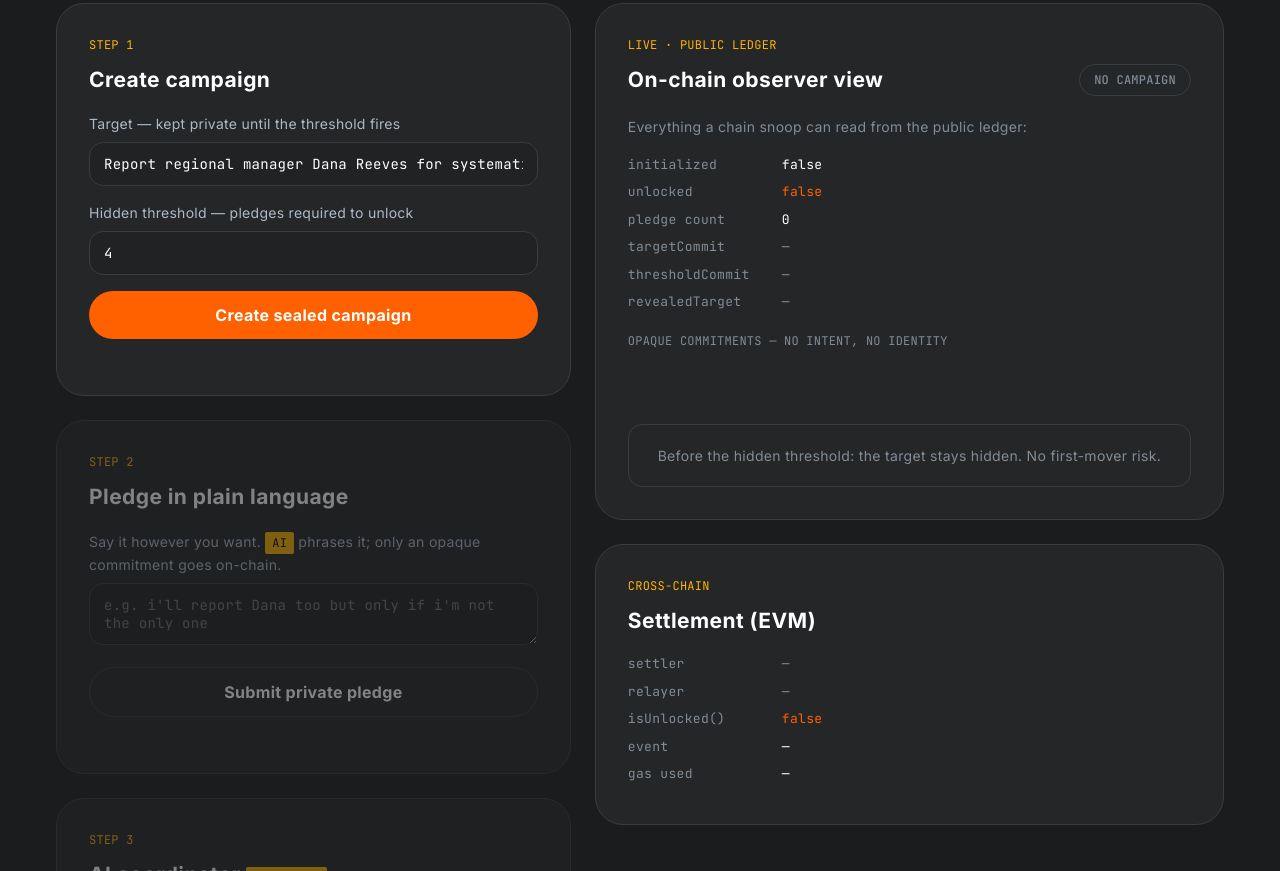
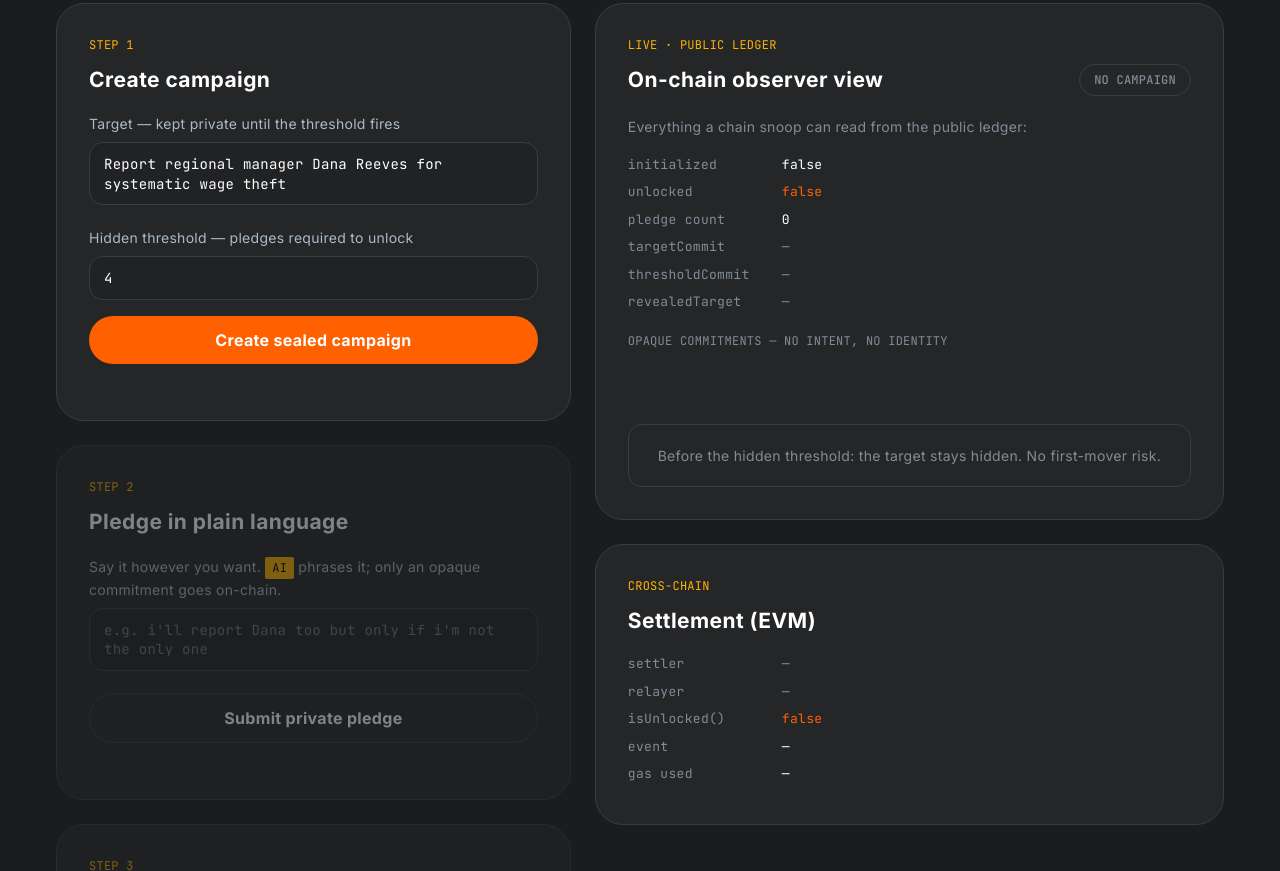
Before and after one commit to lewisawe/herona, a website: page public/index.html in a window 1280 px wide. Shown: the part 475-1346 px from the top of the page. Drawn offline with Linux system fonts and the light colour scheme; no server answers; a web font is replaced by a local one.

Commit message:
Auto-grow target and pledge textareas so long text wraps into view instead of hiding

```diff
--- a/public/app.js
+++ b/public/app.js
@@ -167,6 +167,7 @@ $('pledgeBtn').onclick = async () => {
     $('phrasedOut').innerHTML =
       `<div class="phrased"><span class="who">AI (${escapeHtml((r.phraser||'').replace(' (→ offline on error)',''))}) phrased →</span>${escapeHtml(r.phrased)}</div>`;
     $('intent').value = '';
+    autoGrow($('intent'));
     render(r.snapshot);
     announce(`Pledge sealed. ${r.snapshot.pledgeCount} opaque commitment${r.snapshot.pledgeCount === 1 ? '' : 's'} on the ledger. Still sealed.`);
     $('intent').focus();
@@ -213,6 +214,16 @@ $('resetBtn').onclick = async () => {
   $('target').focus();
 };
 
+// Auto-grow textareas as content is typed (so long targets/pledges never hide text).
+function autoGrow(el) {
+  el.style.height = 'auto';
+  el.style.height = el.scrollHeight + 'px';
+}
+document.querySelectorAll('textarea.autogrow').forEach((el) => {
+  el.addEventListener('input', () => autoGrow(el));
+  autoGrow(el); // size to initial content on load
+});
+
 // Keyboard: Enter submits the target field and the pledge textarea (Shift+Enter = newline).
 $('target').addEventListener('keydown', (e) => { if (e.key === 'Enter') { e.preventDefault(); $('createBtn').click(); } });
 $('threshold').addEventListener('keydown', (e) => { if (e.key === 'Enter') { e.preventDefault(); $('createBtn').click(); } });
--- a/public/index.html
+++ b/public/index.html
@@ -122,6 +122,10 @@
     font-family: var(--font-mono); font-size: 14px; letter-spacing: var(--track); resize: vertical;
   }
   input:focus, textarea:focus { outline: none; border-color: var(--ember); }
+  /* Auto-growing textareas: wrap long content and expand vertically instead of hiding it */
+  textarea.autogrow {
+    overflow: hidden; resize: none; min-height: 46px; line-height: 1.4;
+  }
   /* Visible focus ring on every interactive control (keyboard users) */
   button:focus-visible,
   input:focus-visible,
@@ -246,7 +250,7 @@
         <h2>Create campaign</h2>
         <div class="field">
           <label for="target">Target — kept private until the threshold fires</label>
-          <input id="target" value="Report regional manager Dana Reeves for systematic wage theft" />
+          <textarea id="target" rows="1" class="autogrow">Report regional manager Dana Reeves for systematic wage theft</textarea>
         </div>
         <div class="field">
           <label for="threshold">Hidden threshold — pledges required to unlock</label>
@@ -261,7 +265,7 @@
         <h2>Pledge in plain language</h2>
         <div class="field">
           <label for="intent">Say it however you want. <span class="ai-badge">AI</span> phrases it; only an opaque commitment goes on-chain.</label>
-          <textarea id="intent" rows="2" placeholder="e.g. i'll report Dana too but only if i'm not the only one"></textarea>
+          <textarea id="intent" rows="2" class="autogrow" placeholder="e.g. i'll report Dana too but only if i'm not the only one"></textarea>
         </div>
         <button class="btn-ghost" id="pledgeBtn">Submit private pledge</button>
         <div id="phrasedOut" aria-live="polite"></div>
```
